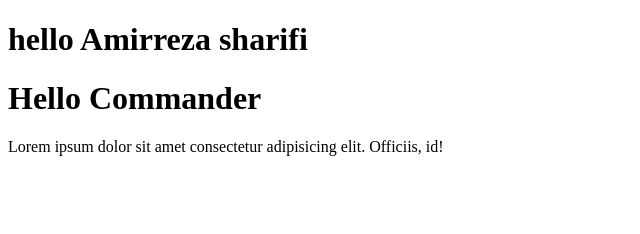
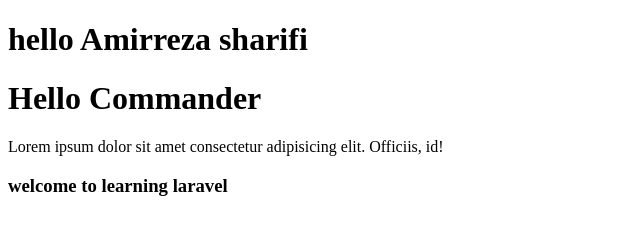
Before and after one commit to amirrezald1343/git_working, a plain HTML site: page index.html in a window 1280 px wide. Shown: the whole page, without its empty margins (0-640 px from the left). Drawn offline with Linux system fonts and the light colour scheme.

Commit message:
add welcome text

```diff
--- a/index.html
+++ b/index.html
@@ -10,5 +10,6 @@
    <h1>hello Amirreza sharifi</h1>
     <h1>Hello Commander</h1>
     <p>Lorem ipsum dolor sit amet consectetur adipisicing elit. Officiis, id!</p>
+    <h3>welcome to learning laravel</h3>
 </body>
 </html>
```
